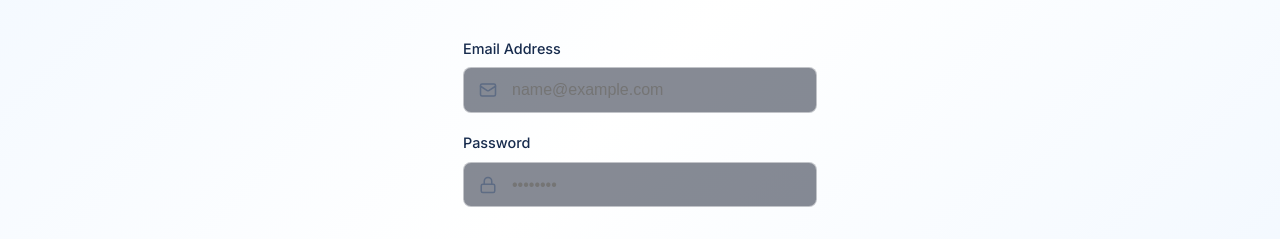
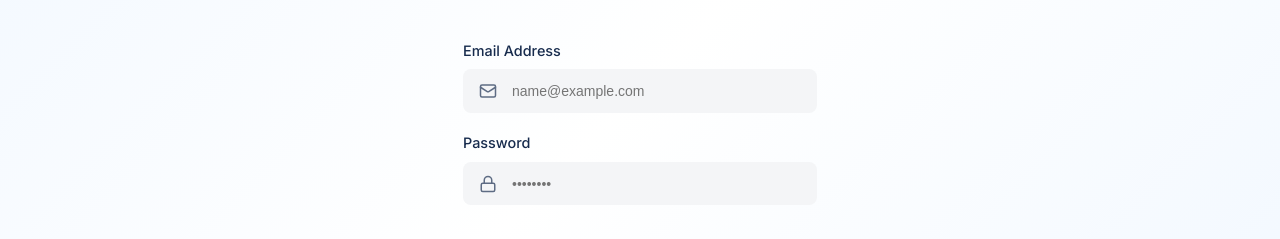
Before and after one commit to DarshanBhandigare/InfraMind-AI, a React (Vite) app: page /login in a window 1280 px wide. Shown: the part 309-548 px from the top of the page. Built offline with nearby package versions, Linux system fonts and the light colour scheme; no server answers.

Commit message:
Dashboard page

```diff
--- a/src/pages/Auth.jsx
+++ b/src/pages/Auth.jsx
@@ -89,7 +89,8 @@ const Auth = ({ mode = 'login' }) => {
                 required
                 value={email}
                 onChange={(e) => setEmail(e.target.value)}
-                style={inputStyle}
+                className="input-field"
+                style={{ paddingLeft: '3rem', paddingRight: '1rem', paddingTop: '0.8rem', paddingBottom: '0.8rem', width: '100%' }}
                 placeholder={t('auth.emailPlaceholder')}
               />
             </div>
@@ -104,7 +105,8 @@ const Auth = ({ mode = 'login' }) => {
                 required
                 value={password}
                 onChange={(e) => setPassword(e.target.value)}
-                style={inputStyle}
+                className="input-field"
+                style={{ paddingLeft: '3rem', paddingRight: '1rem', paddingTop: '0.8rem', paddingBottom: '0.8rem', width: '100%' }}
                 placeholder={t('auth.passwordPlaceholder')}
               />
             </div>
@@ -134,16 +136,6 @@ const Auth = ({ mode = 'login' }) => {
   );
 };
 
-const inputStyle = {
-  width: '100%',
-  padding: '0.8rem 1rem 0.8rem 3rem',
-  background: 'rgba(15, 23, 42, 0.5)',
-  border: '1px solid var(--glass-border)',
-  borderRadius: 'var(--radius-md)',
-  color: 'white',
-  outline: 'none',
-  fontSize: '1rem',
-  transition: 'border-color 0.3s ease'
-};
+
 
 export default Auth;
```
Also changed, not shown: 1 other file (tests, documents, lock files or other folders).
